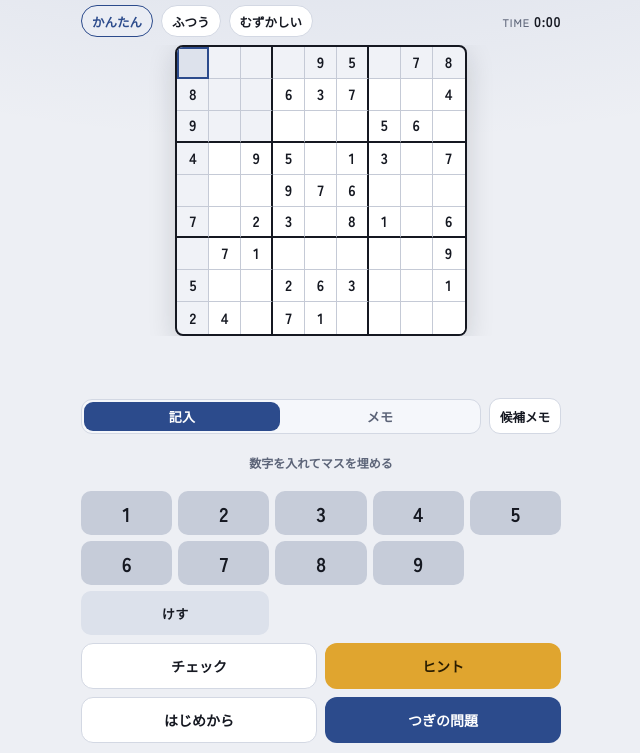
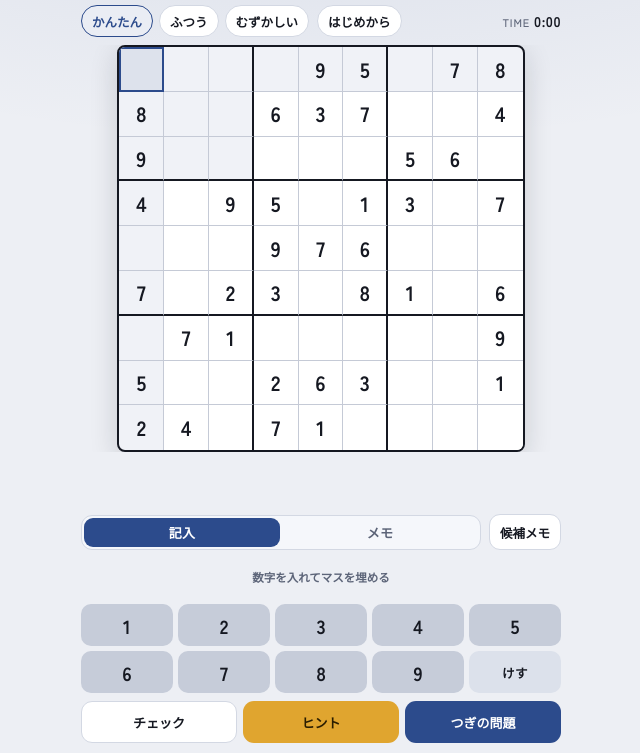
Before and after one commit to meaningfree/meaningfree.github.io, a plain HTML site: page src/sudoku.html in a window 1280 px wide. Shown: the part 47-800 px from the top of the page, without its empty margins (319-959 px from the left). Drawn offline with Linux system fonts and the light colour scheme.

Commit message:
Compact Sudoku controls to free vertical space.
Put けす beside 9, move はじめから next to difficulty, and keep
チェック / ヒント / つぎの問題 on one row.

Co-authored-by: meaningfree <meaningfree@users.noreply.github.com>

```diff
--- a/src/sudoku.html
+++ b/src/sudoku.html
@@ -96,7 +96,7 @@
   .modes button[aria-pressed="true"]{background:var(--accent); color:var(--accent-fg)}
 
   .bar{
-    display:flex; align-items:center; gap:8px; flex-wrap:wrap;
+    display:flex; align-items:center; gap:6px; flex-wrap:wrap;
     font-size:12.5px; color:var(--ink-soft); font-weight:500; flex:none;
   }
   .bar .chip{
@@ -105,6 +105,7 @@
     padding:5px 10px; font-weight:700; font-size:12.5px; color:var(--ink); min-height:32px;
   }
   .bar .chip.active{border-color:var(--accent); color:var(--accent); background:color-mix(in srgb, var(--accent) 10%, var(--panel))}
+  .bar .chip.reset{margin-left:2px}
   .timer{
     margin-left:auto; font-variant-numeric:tabular-nums; font-weight:700;
     font-size:14px; color:var(--ink); letter-spacing:.04em;
@@ -176,9 +177,10 @@
     background:var(--gold); color:var(--gold-ink);
   }
   .mode-tip{
-    flex:none; text-align:center; font-size:12px; font-weight:700; color:var(--ink-soft); min-height:1.2em;
+    flex:none; text-align:center; font-size:11.5px; font-weight:700; color:var(--ink-soft);
+    min-height:0; line-height:1.3;
   }
-  body.note-mode .mode-tip{color:var(--gold-ink); background:color-mix(in srgb, var(--gold) 18%, transparent); border-radius:8px; padding:4px 8px}
+  body.note-mode .mode-tip{color:var(--gold-ink); background:color-mix(in srgb, var(--gold) 18%, transparent); border-radius:8px; padding:3px 8px}
 
   #toast{
     position:absolute; top:8px; left:50%; transform:translateX(-50%);
@@ -196,24 +198,23 @@
   .msg.ok{color:var(--ok)} .msg.bad{color:var(--bad)}
 
   .pad{
-    flex:none; display:grid; grid-template-columns:repeat(5,1fr); gap:6px;
+    flex:none; display:grid; grid-template-columns:repeat(5,1fr); gap:5px;
   }
   .pad button{
     border:0; border-radius:10px; background:var(--key); color:var(--key-ink);
-    font-weight:700; font-size:clamp(16px,4.5vw,20px); height:44px;
+    font-weight:700; font-size:clamp(15px,4.2vw,19px); height:42px;
     display:grid; place-items:center;
   }
   .pad button:active{transform:translateY(1px)}
-  .pad button.wide{grid-column:span 2; font-size:13px; background:var(--key-alt); letter-spacing:.04em}
+  .pad button.erase{font-size:12.5px; background:var(--key-alt); letter-spacing:.04em}
   .pad button.gold{background:var(--gold); color:var(--gold-ink)}
 
   .actions{
-    flex:none; display:grid; grid-template-columns:1fr 1fr; gap:8px;
+    flex:none; display:grid; grid-template-columns:1fr 1fr 1fr; gap:6px;
   }
-  .actions .row2{grid-column:1 / -1; display:grid; grid-template-columns:1fr 1fr; gap:8px}
   .btn{
-    border:1px solid var(--line); background:var(--panel); border-radius:12px;
-    min-height:46px; font-weight:700; font-size:14px; padding:10px 8px;
+    border:1px solid var(--line); background:var(--panel); border-radius:11px;
+    min-height:42px; font-weight:700; font-size:13px; padding:8px 6px;
   }
   .btn:active{transform:translateY(1px)}
   .btn.primary{background:var(--accent); color:var(--accent-fg); border-color:transparent}
@@ -261,8 +262,9 @@
     .board .c.win,.toggle,.toggle::after{animation:none!important; transition:none}
   }
   @media (max-height:700px){
-    .pad button{height:40px}
-    .btn{min-height:42px; font-size:13px}
+    .pad button{height:38px}
+    .btn{min-height:38px; font-size:12.5px}
+    #app{gap:6px}
   }
 </style>
 
@@ -285,6 +287,7 @@
     <button class="chip active" type="button" data-diff="easy" id="diff-easy">かんたん</button>
     <button class="chip" type="button" data-diff="normal" id="diff-normal">ふつう</button>
     <button class="chip" type="button" data-diff="hard" id="diff-hard">むずかしい</button>
+    <button class="chip reset" type="button" id="btn-reset">はじめから</button>
     <div class="timer"><small>TIME</small><span id="timer">0:00</span></div>
   </div>
 
@@ -326,16 +329,13 @@
     <button type="button" data-n="7">7</button>
     <button type="button" data-n="8">8</button>
     <button type="button" data-n="9">9</button>
-    <button type="button" class="wide" data-act="erase">けす</button>
+    <button type="button" class="erase" data-act="erase">けす</button>
   </div>
 
   <div class="actions">
     <button class="btn" type="button" id="btn-check">チェック</button>
     <button class="btn gold" type="button" id="btn-hint">ヒント</button>
-    <div class="row2">
-      <button class="btn" type="button" id="btn-reset">はじめから</button>
-      <button class="btn primary" type="button" id="btn-next">つぎの問題</button>
-    </div>
+    <button class="btn primary" type="button" id="btn-next">つぎの問題</button>
   </div>
 </div>
 
```
Also changed, not shown: sudoku/index.html (+17 -17 lines).
